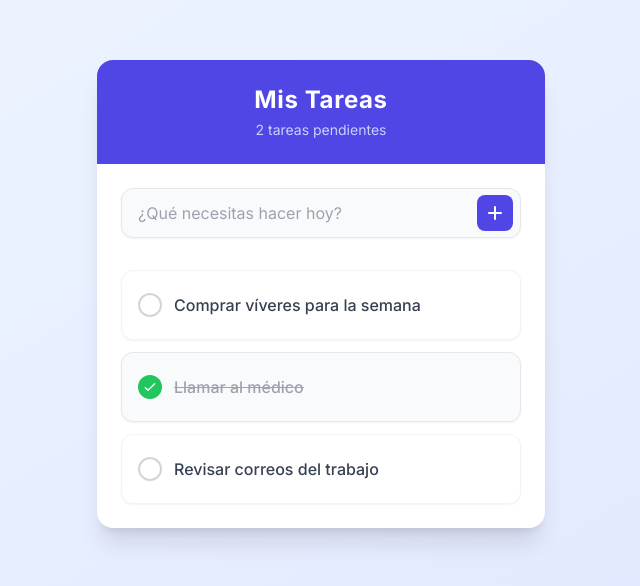
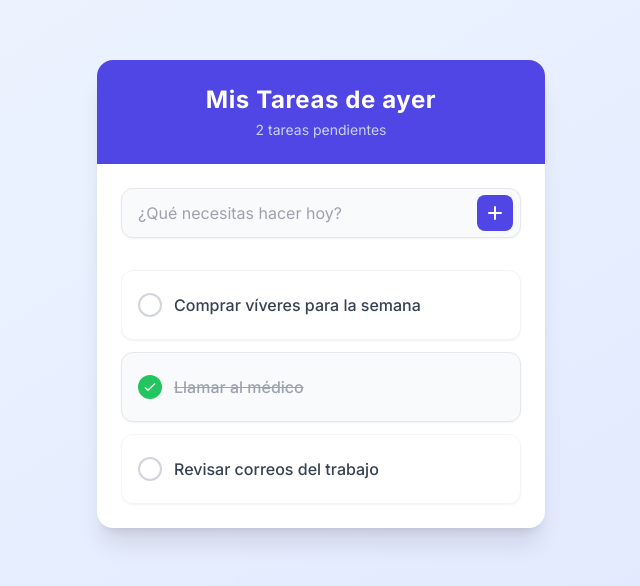
Before and after one commit to RamosCoyo/Laboratorio_2, a website: page hola.html in a window 1280 px wide. Shown: the part 106-692 px from the top of the page, without its empty margins (319-959 px from the left). Drawn offline with nearby package versions, Linux system fonts and the light colour scheme.

Commit message:
cambio mensaje

```diff
--- a/hola.html
+++ b/hola.html
@@ -29,7 +29,7 @@
 
         <!-- Cabecera de la aplicación -->
         <div class="bg-indigo-600 p-6 text-white text-center">
-            <h1 class="text-2xl font-bold tracking-wide">Mis Tareas</h1>
+            <h1 class="text-2xl font-bold tracking-wide">Mis Tareas de ayer</h1>
             <p class="text-indigo-200 text-sm mt-1" id="task-counter">0 tareas pendientes</p>
         </div>
 
```
